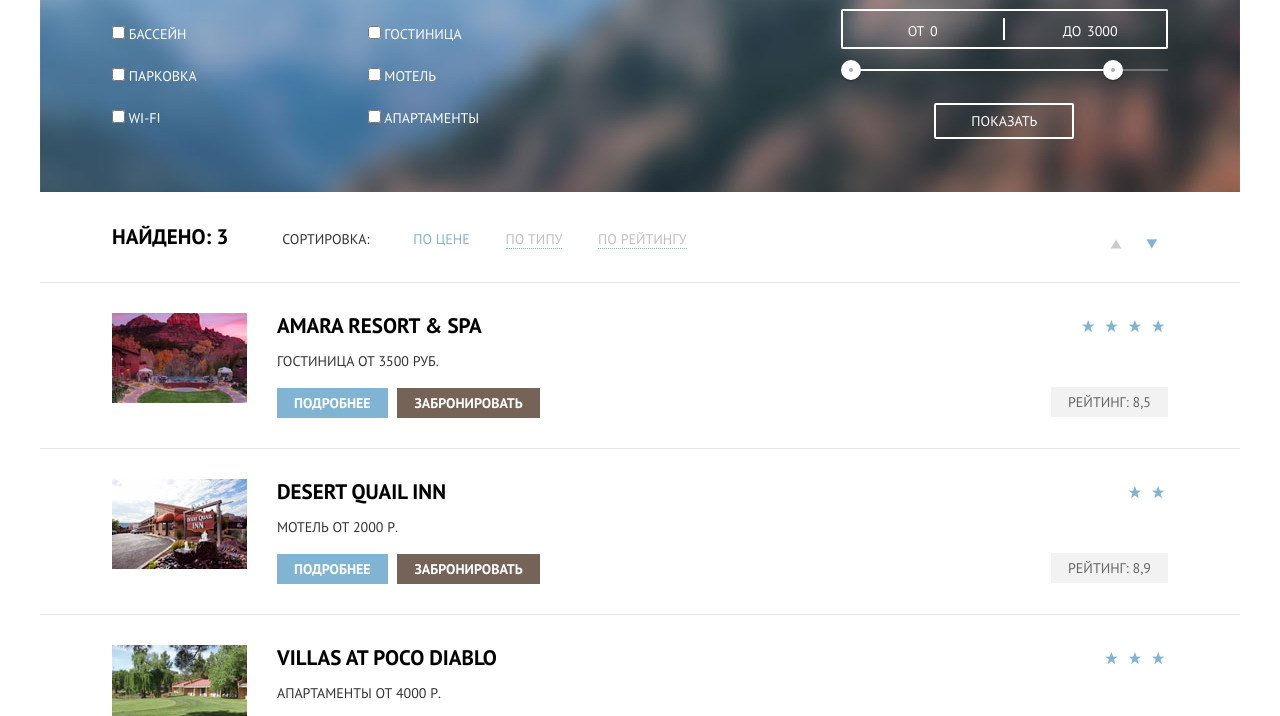
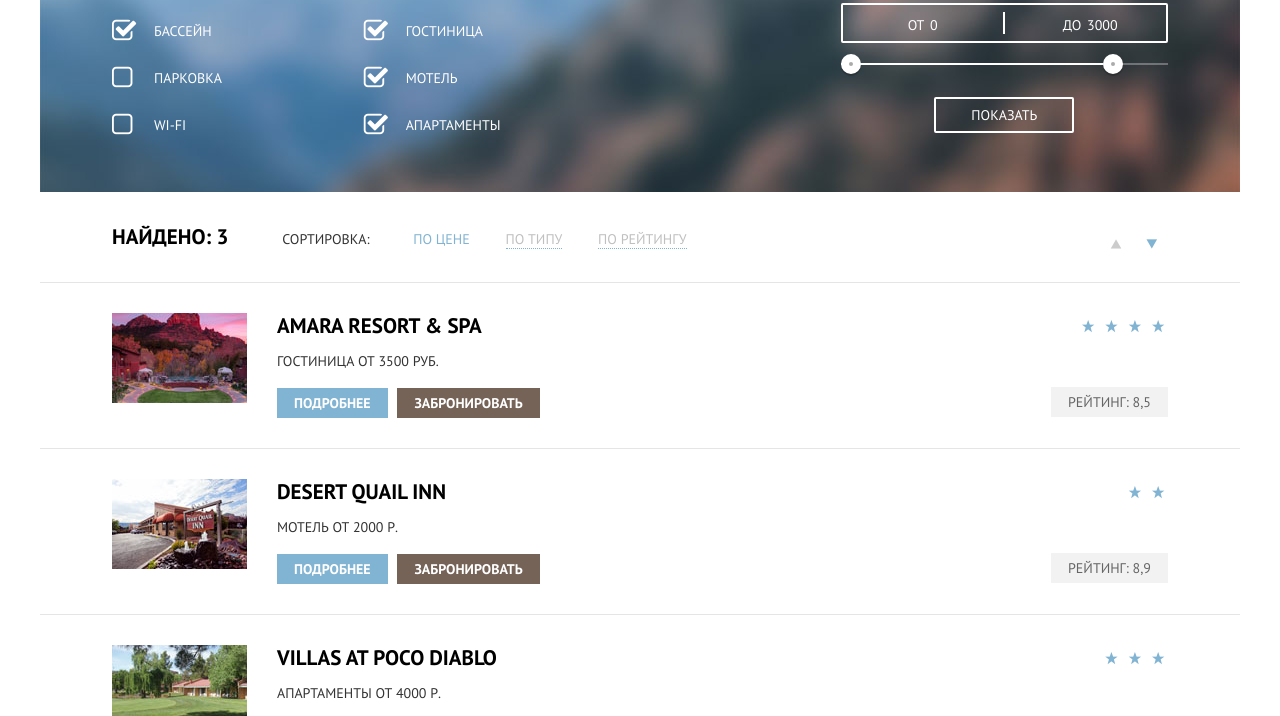
Before and after one commit to apisarkova/195722-sedona, a plain HTML site: page inner.html in a window 1280 px wide. Shown: the part 82-798 px from the top of the page. Drawn offline with Linux system fonts and the light colour scheme; files whose address does not match are found by name.

Commit message:
Оформила фильтр на странице отелей

```diff
--- a/css/style.css
+++ b/css/style.css
@@ -626,27 +626,27 @@
 	border: 0;
 	margin: 0;
 	padding: 0;
-	margin-bottom: 15px;
 }
 
 .filter legend {
 	font-size: 16px;
 	line-height: 21px;
 	font-weight: bold;
-	margin: 27px 0 12px;
+	margin: 0;
+	margin-top: 26px;
 	padding: 0;
 }
 
 .filter fieldset:nth-child(1) {
 	float: left;
-	width: 150px;
-	margin-right: 10%;
+	width: 220px;
+	margin-right: 3%;
 }
 
 .filter fieldset:nth-child(2) {
 	float: left;
-	width: 150px;
-	margin-right: 10%;
+	width: 220px;
+	margin-right: 3%;
 }
 
 .filter fieldset:nth-child(3) {
@@ -654,22 +654,41 @@
 	width: 31%;
 }
 
-.filter label {
-	display: block;
-}
-
 .btn-filter {
 	display: block;
 }
 
 .filter input[type="checkbox"] {
-	margin-top: 17px;
-	margin-bottom: 12px;
+	display: none;
+}
+
+input[type="checkbox"] + label {
+	display: block;
+	margin-top: 21px;
+	padding-left: 42px;
+	position: relative;
+	cursor: pointer;
+}
+
+input[type="checkbox"] + label::before {
+	content: "\2610";
+	position: absolute;
+	top: 0;
+	left: 0;
+	width: 10px;
+	height: 10px;
+	font-family: "symbols-sedona";
+	font-size: 26px;
+}
+
+input[type="checkbox"]:checked + label::before {
+	content: "\2611";
 }
 
 .price-controls {
 	position: relative;
 	height: 36px;
+	margin-top: 6px;
 	margin-bottom: 20px;
 	border: 2px solid #ffffff;
 	border-radius: 2px;
--- a/inner.html
+++ b/inner.html
@@ -27,31 +27,32 @@
 					<form action="#" class="clearfix">
 						<fieldset>
 							<legend>Инфраструктура:</legend>
-							<label>
-								<input type="checkbox" name="pool">
+							<input type="checkbox" checked name="pool" id="pool-id">
+							<label for="pool-id">
 								Бассейн
 							</label>
-							<label>
-								<input type="checkbox" name="parking">
+							<input type="checkbox" name="parking" id="parking-id">
+							<label for="parking-id">
 								Парковка
 							</label>
-							<label>
-								<input type="checkbox" name="wi-fi">
+							<input type="checkbox" name="wi-fi" id="wi-fi-id">
+							<label for="wi-fi-id">
 								Wi-Fi
 							</label>
 						</fieldset>
 						<fieldset>
 							<legend>Тип жилья:</legend>
-							<label>
-								<input type="checkbox" name="hotel">
+							<input type="checkbox" checked name="hotel" id="hotel-id">
+							<label for="hotel-id">
 								Гостиница
 							</label>
 							<label>
-								<input type="checkbox" name="motel">
+							<input type="checkbox" checked name="motel" id="motel-id">
+							<label for="motel-id">
 								Мотель
 							</label>
-							<label>
-								<input type="checkbox" name="apartment">
+							<input type="checkbox" checked name="apartment" id="apartment-id">
+							<label for="apartment-id">
 								Апартаменты
 							</label>
 						</fieldset>
```
